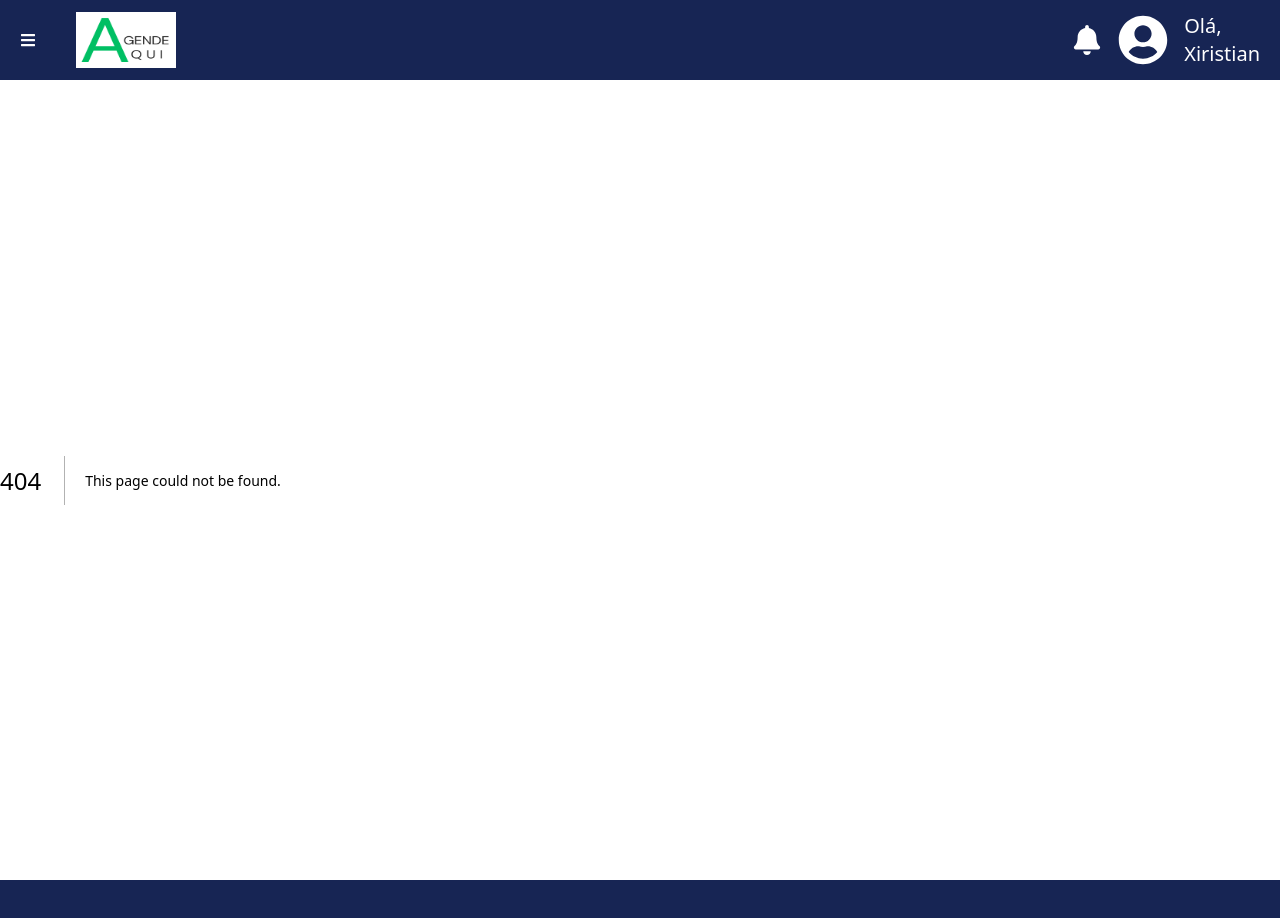
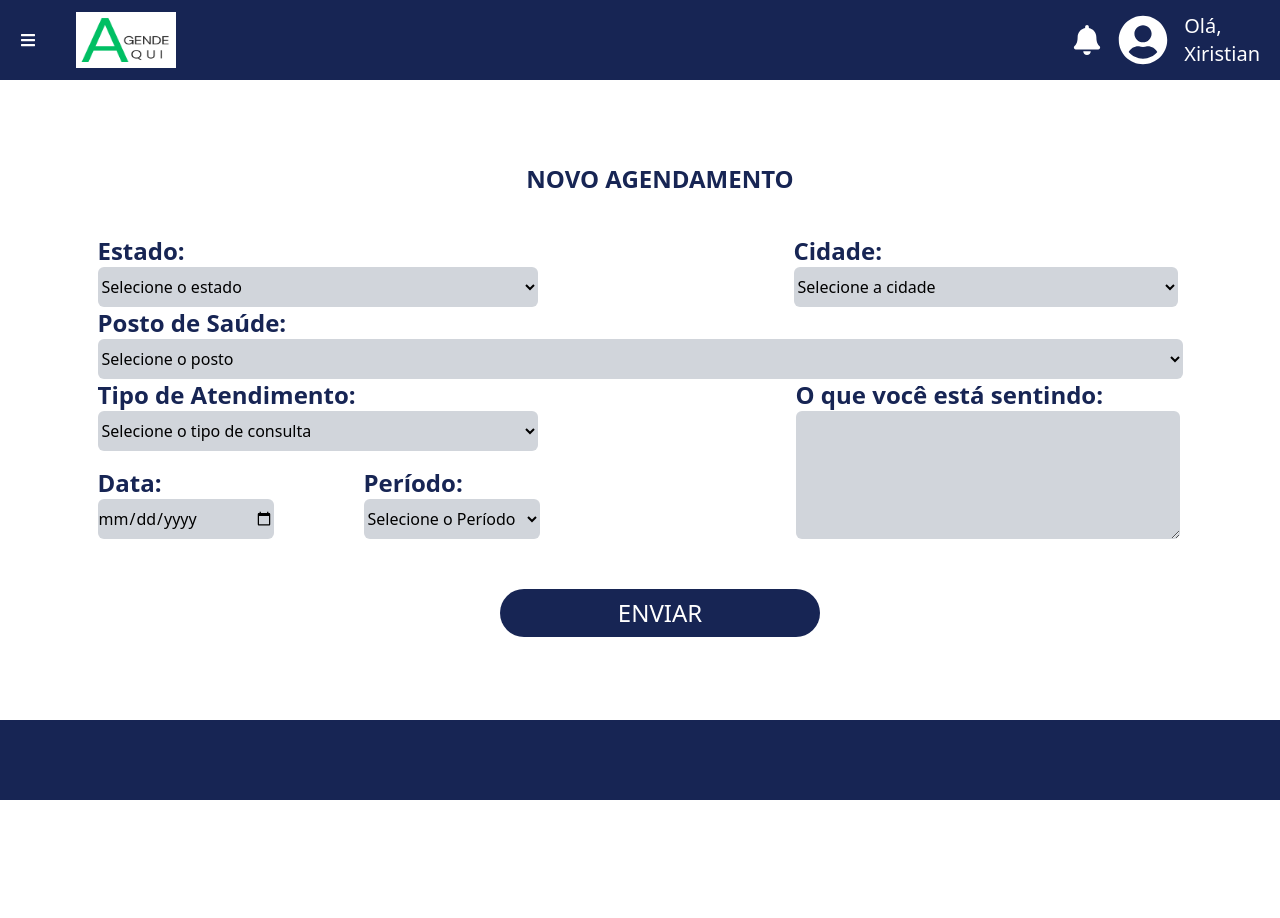
Before and after one commit to Xiristian/ABP-Front-End, a Next.js app: page /patient/newSchedule in a window 1280 px wide. Before the commit this address had no page. Shown: the top 918 px of the page. After the commit the page ends 800 px from the top, so only its background shows below. Built offline with nearby package versions, Linux system fonts and the light colour scheme.

Commit message:
:cat: Tela de Agendamento

```diff
--- a/src/pages/patient/index.tsx
+++ b/src/pages/patient/index.tsx
@@ -1,10 +1,16 @@
 import Schedules from "@/components/SchedulesCard";
+import Link from "next/link";
 
 export default function Home() {
   return (
     <div className="flex min-h-full w-full items-center text-left justify-center flex-col">
       <h2 className="mb-5 text-3xl font-semibold text-gray-800">Próximos agendamentos</h2>
       <Schedules />
+      <Link href="/patient/newSchedule">
+        <button className='h-10 w-52 bg-blue-950 hover:bg-blue-800 rounded-md text-white'>
+          <h1>Agendar consulta</h1>
+        </button>
+      </Link>
     </div>
   )
 }
--- /dev/null
+++ b/src/pages/patient/newSchedule.tsx
@@ -0,0 +1,128 @@
+import { FormEvent, useState } from "react";
+import { dehydrate, QueryClient, useMutation, useQueryClient } from "react-query";
+
+import { postSchedule, Schedule } from "../../actions/schedules";
+import Link from "next/link";
+
+export default function newSchedules() {
+    const [errorMessage, setErrorMessage] = useState("");
+
+    function addSchedule(event: FormEvent) {
+        event.preventDefault();
+
+        const form = event.currentTarget as HTMLFormElement;
+        const formData = new FormData(form);
+        if (formData.get("newScheduleHealthCenter") !== "" && formData.get("newScheduleAppointmentType") !== ""
+            && formData.get("newSchedulePeriod") !== "" && formData.get("newScheduleDate") !== "") {
+            const newSchedule = {
+                patientName: "Ana",
+                healthCenter: formData.get("newScheduleHealthCenter"),
+                appointmentType: formData.get("newScheduleAppointmentType"),
+                period: formData.get("newSchedulePeriod"),
+                date: formData.get("newScheduleDate"),
+                status: "Aguardando aprovação",
+                doctorName: "",
+                hour: "",
+            } as Schedule;
+
+            mutationPost.mutate(newSchedule);
+
+            form.reset();
+            setErrorMessage("");
+        } else {
+            setErrorMessage("Preencha todos os campos!");
+        }
+    }
+
+    const queryClient = useQueryClient();
+
+    const mutationPost = useMutation
+        ((newSchedule: Schedule) =>  postSchedule(newSchedule), {
+            onSuccess: () => {
+                queryClient.invalidateQueries("schedules");
+            },
+        });
+
+    return (
+        <div className="flex min-h-full w-full flex-col items-center justify-center">
+            <h1 className="font-bold text-blue-950 text-2xl whitespace-nowrap ml-10">NOVO AGENDAMENTO</h1>
+            <form onSubmit={addSchedule} method="post" className="space-y-4 text-left mt-10 ">
+                <fieldset disabled={mutationPost.isLoading}>
+                    <div className="flex space-x-15">
+                        <div>
+                            <label htmlFor="estado" className="block font-bold text-blue-950 text-2xl">Estado:</label>
+                            <select id="estado" name="estado" className="input w-[440px] bg-gray-300 rounded-md h-10">
+                                <option value="">Selecione o estado</option>
+                                <option value="SC">Santa Catarina</option>
+                            </select>
+                        </div>
+
+                        <div className="ml-64">
+                            <label htmlFor="cidade" className="block font-bold text-blue-950 text-2xl">Cidade:</label>
+                            <select id="cidade" name="cidade" className="input w-96 h-10 bg-gray-300 rounded-md">
+                                <option value="">Selecione a cidade</option>
+                                <option value="criciuma">Criciúma</option>
+                                <option value="sombrio">Sombrio</option>
+                            </select>
+                        </div>
+                    </div>
+
+                    <div>
+                        <label htmlFor="newScheduleHealthCenter" className="block font-bold text-blue-950 text-2xl">Posto de Saúde:</label>
+                        <select id="newScheduleHealthCenter" name="newScheduleHealthCenter" className="input w-[1085px] h-10 bg-gray-300 rounded-md">
+                            <option value="">Selecione o posto</option>
+                            <option value="Tal">Posto Centro</option>
+                            <option value="Minadomato">Posto Mina do Mato</option>
+                            <option value="Pinheirinho">Posto Pinheirinho</option>
+                            <option value="Sombrio">Posto Sombrio</option>
+                        </select>
+                    </div>
+
+                    <div className="flex space-x-15">
+                        <div>
+                            <label htmlFor="newScheduleAppointmentType" className="block font-bold text-blue-950 text-2xl">Tipo de Atendimento:</label>
+                            <select id="newScheduleAppointmentType" name="newScheduleAppointmentType" className="input w-[440px] bg-gray-300 rounded-md h-10">
+                                <option value="">Selecione o tipo de consulta</option>
+                                <option value="Pediatra">Pediatra</option>
+                                <option value="Dentista">Dentista</option>
+                                <option value="Rotina">Rotina</option>
+                                <option value="Dermatologista">Dermatologista</option>
+                            </select>
+
+                            <div className="flex space-x-15 mt-4">
+                                <div>
+                                    <label htmlFor="newScheduleDate" className="block font-bold text-blue-950 text-2xl">Data:</label>
+                                    <input type="date" id="newScheduleDate" name="newScheduleDate" className="input bg-gray-300 rounded-md h-10 w-44" />
+                                </div>
+
+                                <div className="ml-[90px]">
+                                    <label htmlFor="newSchedulePeriod" className="block font-bold text-blue-950 text-2xl">Período:</label>
+                                    <select id="newSchedulePeriod" name="newSchedulePeriod" className="input bg-gray-300 rounded-md h-10 w-44">
+                                        <option value="">Selecione o Período</option>
+                                        <option value="Manhã">Manhã</option>
+                                        <option value="Tarde">Tarde</option>
+                                        <option value="Noite">Noite</option>
+                                    </select>
+                                </div>
+                            </div>
+                        </div>
+
+                        <div className="ml-64">
+                            <label htmlFor="sintomas" className="block font-bold text-blue-950 text-2xl">O que você está sentindo:</label>
+                            <textarea id="sintomas" name="sintomas" className="input w-96 h-32  bg-gray-300 rounded-md"></textarea>
+                        </div>
+                    </div>
+                    <div className="self-center text-center">
+                        <button
+                            disabled={mutationPost.isLoading}
+                            type="submit"
+                            className="btn w-80 h-12 rounded-3xl bg-blue-950 self-center mt-11 text-2xl text-white ml-10">
+                            ENVIAR
+                        </button>
+                    </div>
+                </fieldset>
+            </form>
+        </div>
+
+    )
+}
```
